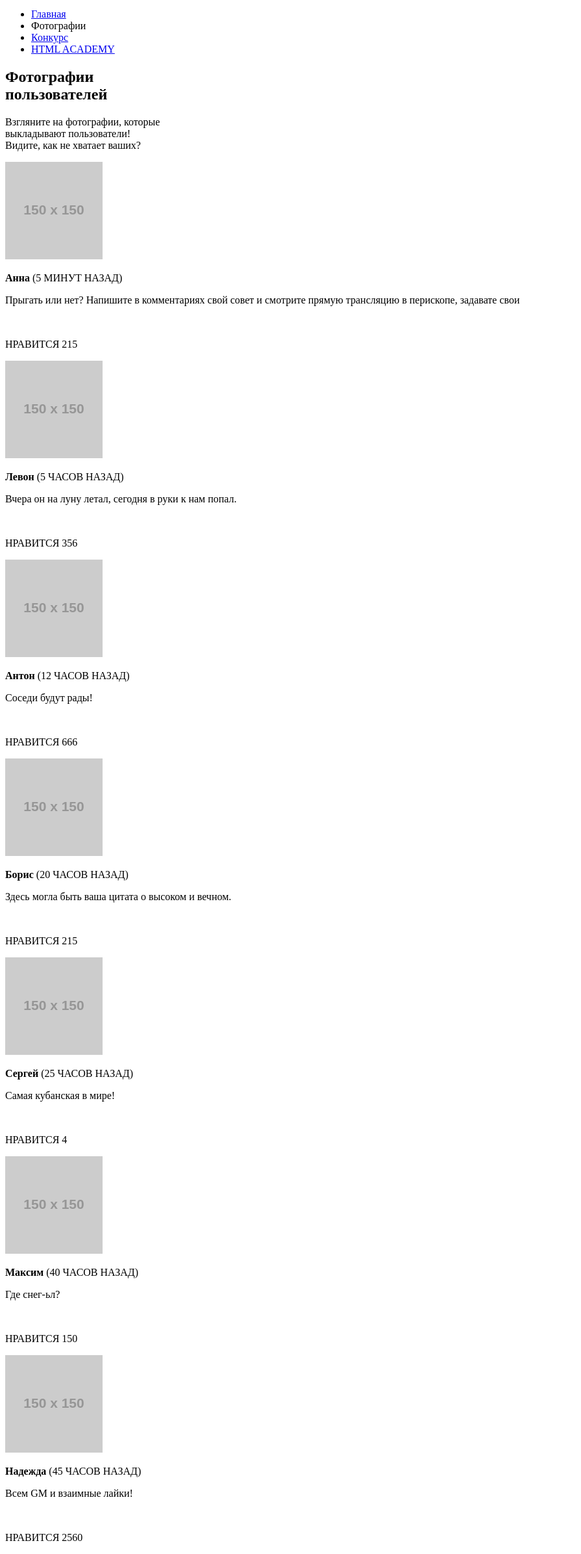
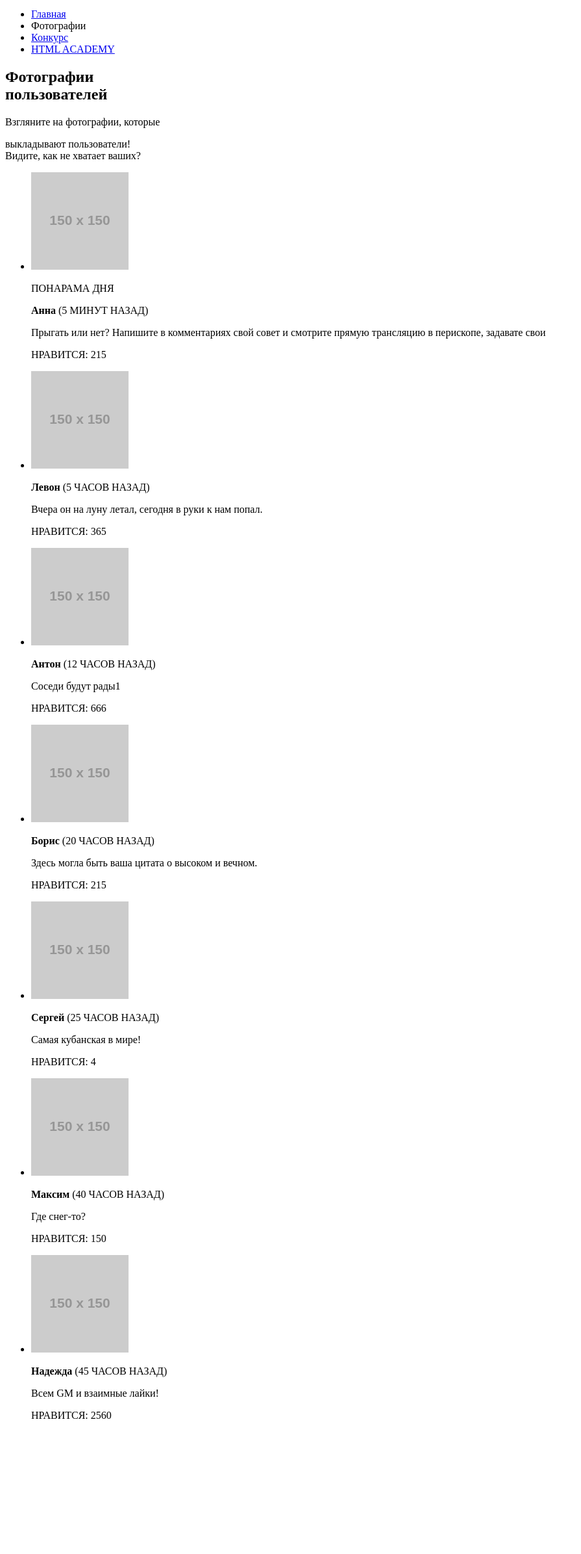
Before and after one commit to elizavetka-web/1408323-pink-19, a website: page source/photo.html in a window 1280 px wide. Shown: the part 50-2441 px from the top of the page at 65% size, without its empty margins (0-895 px from the left). After the commit the page ends 2253 px from the top, so only its background shows below. Drawn offline with Linux system fonts and the light colour scheme; placeholder pictures from the web are drawn by us.

Commit message:
Исправление ошибок

```diff
--- a/source/photo.html
+++ b/source/photo.html
@@ -4,16 +4,16 @@
 <meta charset="UTF-8">
 <title>proto</title>
 </head>
-
 <body>
-	 <header class="page-header">
-		  <a class="page-header__logo-image"><img class="page-header__logo-image">
+	  <header class="page-header">
+		  <a class="page-header__logo">
+			  <img class="page-header__logo-image" src="#"alt="Pink">
 		  </a>
 		  <nav class="main-nav">
 			  <button class="main-nav__toggle" type="button">Открыть меню</button>
 			  <div class="main-nav__wrapper">
 				  <ul class="main-nav__list site-list">
-				  <li class="site-list__item">
+				  <li class="site-list__item--active">
 					  <a href="#">Главная</a>
 				  </li>
 				  <li class="site-list__item">
@@ -29,77 +29,60 @@
 			  </div>
 		  </nav>
 	  </header>
-
 	<main class="page-main">
 		<section class="boaed">
 			<h1 class="board__slogan">Фотографии <br>пользователей</h1>
 		</section>
-
-		<section lenta>
-			<p class="conditions">Взгляните на фотографии, которые<br> выкладывают пользователи! <br>Видите, как не хватает ваших?</p>
-			<div class="block">
-				<img src="https://via.placeholder.com/150x150" class="block__photo--panaram">
-				<p class="block__name"><strong>Анна</strong> (5 МИНУТ НАЗАД)</p>
-				<p class="block__story">Прыгать или нет? Напишите в комментариях свой совет и смотрите прямую трансляцию в перископе, задавате свои</p>
-				<div class row>
-					<img class="row__heart">
-					<p class="row__other--red">НРАВИТСЯ 215</p>
-				</div>
-			</div>
-			<div class="block">
-				<img src="https://via.placeholder.com/150x150" class="block__photo">
-				<p class="block__name"><strong>Левон</strong> (5 ЧАСОВ НАЗАД)</p>
-				<p class="block__story">Вчера он на луну летал, сегодня в руки к нам попал.</p>
-				<div class row>
-					<img class="row__heart">
-					<p class="row__other--red">НРАВИТСЯ 356</p>
-				</div>
-			</div>
-			<div class="block">
-				<img src="https://via.placeholder.com/150x150" class="block__photo">
-				<p class="block__name"><strong>Антон</strong> (12 ЧАСОВ НАЗАД)</p>
-				<p class="block__story">Соседи будут рады!</p>
-				<div class row>
-					<img class="row__heart">
-					<p class="row__other--red">НРАВИТСЯ 666</p>
-				</div>
-			</div>
-			<div class="block">
-				<img src="https://via.placeholder.com/150x150" class="block__photo">
-				<p class="block__name"><strong>Борис</strong> (20 ЧАСОВ НАЗАД)</p>
-				<p class="block__story">Здесь могла быть ваша цитата о высоком и вечном.</p>
-				<div class row>
-					<img class="row__heart">
-					<p class="row__other--red">НРАВИТСЯ 215</p>
-				</div>
-			</div>
-			<div class="block">
-				<img src="https://via.placeholder.com/150x150" class="block__photo">
-				<p class="block__name"><strong>Сергей</strong> (25 ЧАСОВ НАЗАД)</p>
-				<p class="block__story">Самая кубанская в мире!</p>
-				<div class row>
-					<img class="row__heart">
-					<p class="row__other--red">НРАВИТСЯ 4</p>
-				</div>
-			</div>
-			<div class="block">
-				<img src="https://via.placeholder.com/150x150" class="block__photo">
-				<p class="block__name"><strong>Максим</strong> (40 ЧАСОВ НАЗАД)</p>
-				<p class="block__story">Где снег-ьл?</p>
-				<div class row>
-					<img class="row__heart">
-					<p class="row__other--red">НРАВИТСЯ 150</p>
-				</div>
-			</div>
-			<div class="block">
-				<img src="https://via.placeholder.com/150x150" class="block__photo">
-				<p class="block__name"><strong>Надежда</strong> (45 ЧАСОВ НАЗАД)</p>
-				<p class="block__story">Всем GM и взаимные лайки!</p>
-				<div class row>
-					<img class="row__heart">
-					<p class="row__other--red">НРАВИТСЯ 2560</p>
-				</div>
-			</div>
+		<p class="conditions">Взгляните на фотографии, которые<br>
+		<section class="lenta">
+			выкладывают пользователи! <br>Видите, как не хватает ваших?</p>
+			<ul class="lenta__list">
+				<li class="lenta__item">
+					<img src="https://via.placeholder.com/150x150" class="lenta__photo--panaram">
+					<div class="lenta__metka">
+						<p class="lenta__text">ПОНАРАМА ДНЯ</p>
+					</div>
+				<p class="lenta__name"><strong>Анна</strong> (5 МИНУТ НАЗАД)</p>
+				<p class="lenta__story">Прыгать или нет? Напишите в комментариях свой совет и смотрите прямую трансляцию в перископе, задавате свои</p>
+				<p class="lenta__like">НРАВИТСЯ: 215</p>
+				</li>
+				<li class="lenta__item">
+					<img src="https://via.placeholder.com/150x150" class="lenta__photo">
+				<p class="lenta__name"><strong>Левон</strong> (5 ЧАСОВ НАЗАД)</p>
+				<p class="lenta__story">Вчера он на луну летал, сегодня в руки к нам попал.</p>
+				<p class="lenta__like">НРАВИТСЯ: 365</p>
+				</li>
+				<li class="lenta__item">
+					<img src="https://via.placeholder.com/150x150" class="lenta__photo">
+				<p class="lenta__name"><strong>Антон</strong> (12 ЧАСОВ НАЗАД)</p>
+				<p class="lenta__story">Соседи будут рады1</p>
+				<p class="lenta__like">НРАВИТСЯ: 666</p>
+				</li>
+				<li class="lenta__item">
+					<img src="https://via.placeholder.com/150x150" class="lenta__photo">
+				<p class="lenta__name"><strong>Борис</strong> (20 ЧАСОВ НАЗАД)</p>
+				<p class="lenta__story">Здесь могла быть ваша цитата о высоком и вечном.</p>
+				<p class="lenta__like">НРАВИТСЯ: 215</p>
+				</li>
+				<li class="lenta__item">
+					<img src="https://via.placeholder.com/150x150" class="lenta__photo">
+				<p class="lenta__name"><strong>Сергей</strong> (25 ЧАСОВ НАЗАД)</p>
+				<p class="lenta__story">Самая кубанская в мире!</p>
+				<p class="lenta__like">НРАВИТСЯ: 4</p>
+				</li>
+				<li class="lenta__item">
+					<img src="https://via.placeholder.com/150x150" class="lenta__photo">
+				<p class="lenta__name"><strong>Максим</strong> (40 ЧАСОВ НАЗАД)</p>
+				<p class="lenta__story">Где снег-то?</p>
+				<p class="lenta__like">НРАВИТСЯ: 150</p>
+				</li>
+				<li class="lenta__item">
+					<img src="https://via.placeholder.com/150x150" class="lenta__photo">
+				<p class="lenta__name"><strong>Надежда</strong> (45 ЧАСОВ НАЗАД)</p>
+				<p class="lenta__story">Всем GM и взаимные лайки!</p>
+				<p class="lenta__like">НРАВИТСЯ: 2560</p>
+				</li>
+			</ul>
 		</section>
 	</main>
 
```
Also changed, not shown: source/form.html (+5 -44 lines), source/index.html (+12 -18 lines).
